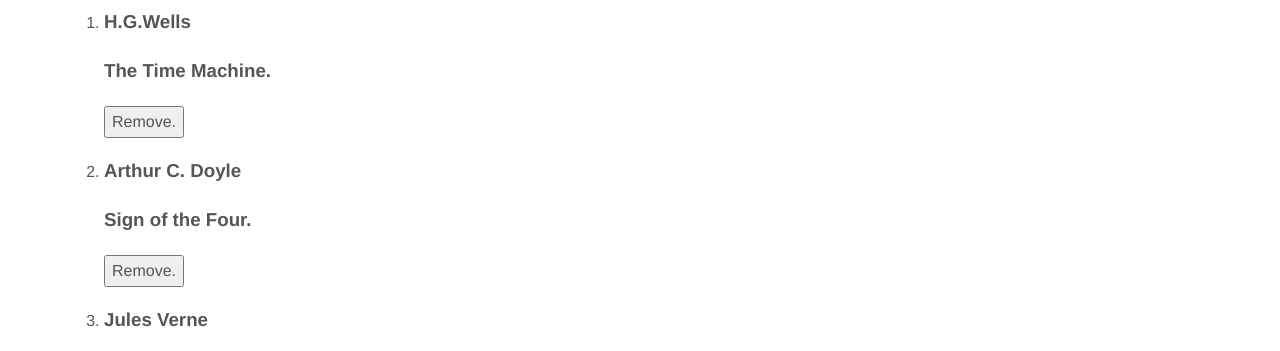
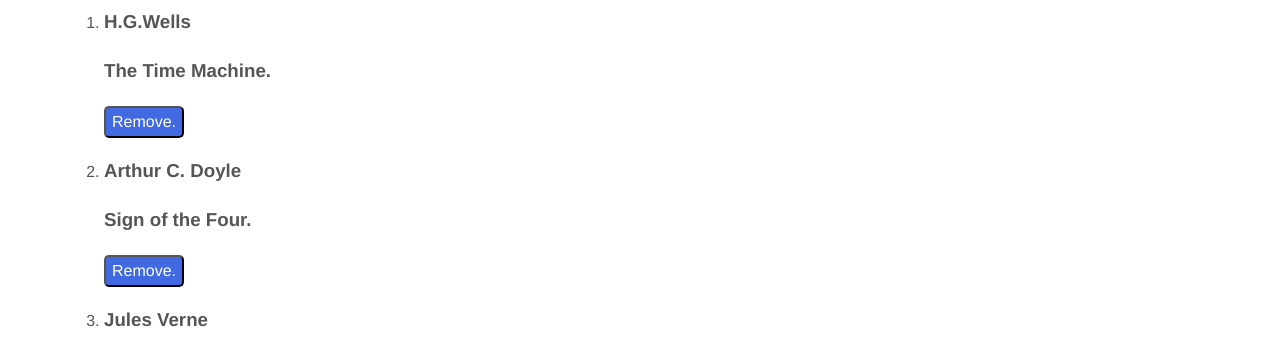
Before and after one commit to anthonybrown/backbone-basics, a website: page lesson-12/public/index.html in a window 1280 px wide. Shown: the part 447-798 px from the top of the page. Drawn offline with Linux system fonts and the light colour scheme.

Commit message:
change css for button styles

```diff
--- a/lesson-12/public/css/main.css
+++ b/lesson-12/public/css/main.css
@@ -276,6 +276,9 @@ textarea {
 
 button {
   overflow: visible;
+  border-radius: 5px;
+  background: royalblue;
+  color: white;
 }
 
 /**
@@ -469,7 +472,7 @@ th {
 .cf {
   *zoom: 1;
 }
-
+get
 #wrap {
   width: 100%;
   height: auto;
```
Also changed, not shown: 1 other file.
